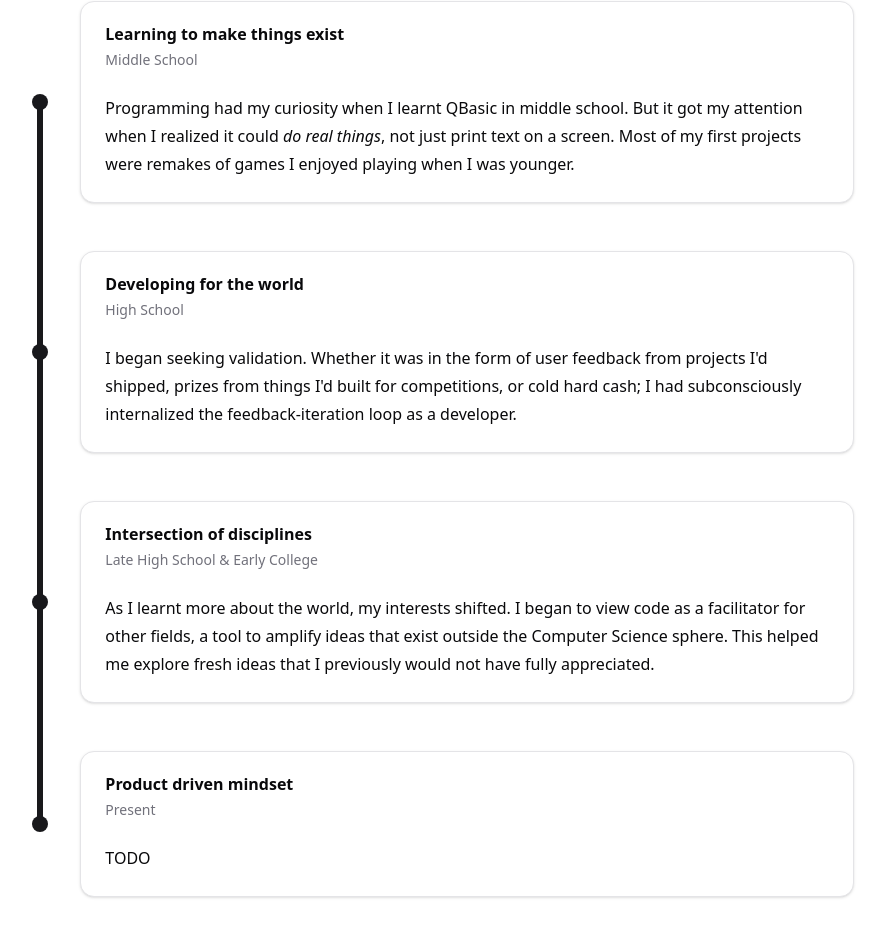
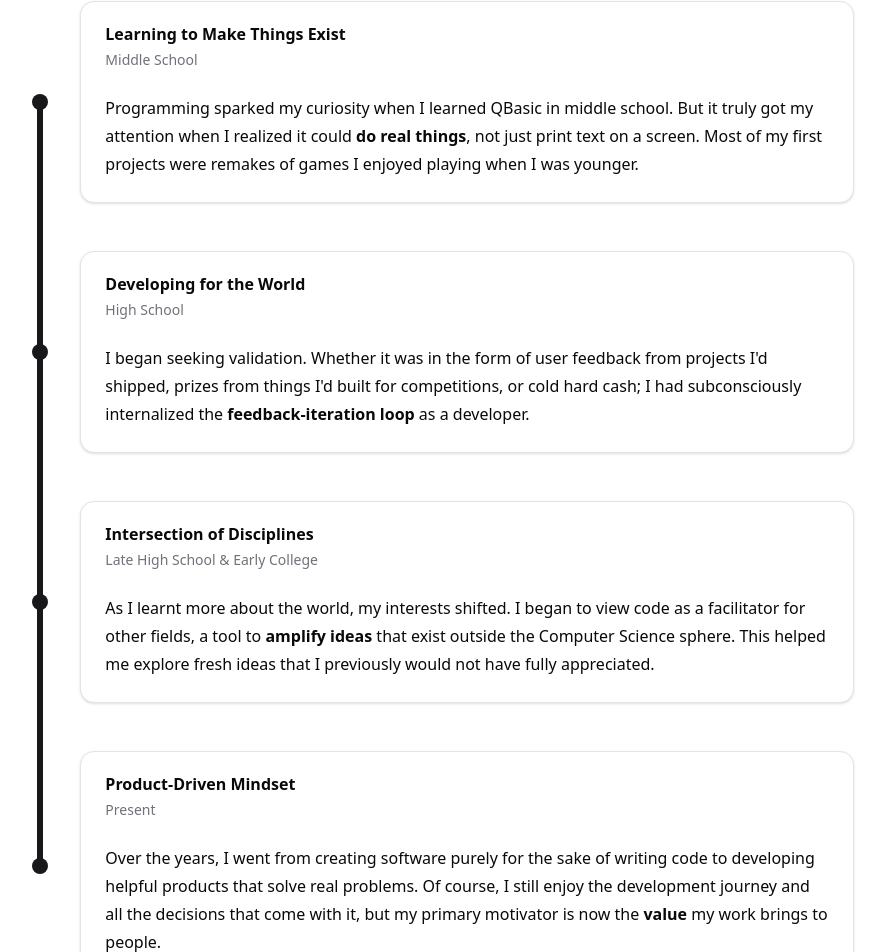
Before and after one commit to MysteryCoder456/rehatsingh.cv, a Next.js app: page / in a window 1280 px wide. Shown: the part 475-1427 px from the top of the page, without its empty margins (213-1098 px from the left). Built offline with nearby package versions, Linux system fonts and the light colour scheme.

Commit message:
feat: final timeline entry

```diff
--- a/app/page.tsx
+++ b/app/page.tsx
@@ -29,47 +29,53 @@ export default function Home() {
         {/* TODO: Drop-down to see related projects for each era. */}
         <Timeline>
           <TimelineItem
-            title="Learning to make things exist"
+            title="Learning to Make Things Exist"
             subtitle="Middle School"
             position="first"
           >
             <p>
-              Programming had my curiosity when I learnt QBasic in middle
-              school. But it got my attention when I realized it could{" "}
-              <i>do real things</i>, not just print text on a screen. Most of my
+              Programming sparked my curiosity when I learned QBasic in middle
+              school. But it truly got my attention when I realized it could{" "}
+              <b>do real things</b>, not just print text on a screen. Most of my
               first projects were remakes of games I enjoyed playing when I was
               younger.
             </p>
           </TimelineItem>
 
-          <TimelineItem title="Developing for the world" subtitle="High School">
+          <TimelineItem title="Developing for the World" subtitle="High School">
             <p>
               I began seeking validation. Whether it was in the form of user
               feedback from projects I'd shipped, prizes from things I'd built
               for competitions, or cold hard cash; I had subconsciously
-              internalized the feedback-iteration loop as a developer.
+              internalized the <b>feedback-iteration loop</b> as a developer.
             </p>
           </TimelineItem>
 
           <TimelineItem
-            title="Intersection of disciplines"
+            title="Intersection of Disciplines"
             subtitle="Late High School & Early College"
           >
             <p>
               As I learnt more about the world, my interests shifted. I began to
-              view code as a facilitator for other fields, a tool to amplify
-              ideas that exist outside the Computer Science sphere. This helped
-              me explore fresh ideas that I previously would not have fully
-              appreciated.
+              view code as a facilitator for other fields, a tool to{" "}
+              <b>amplify ideas</b> that exist outside the Computer Science
+              sphere. This helped me explore fresh ideas that I previously would
+              not have fully appreciated.
             </p>
           </TimelineItem>
 
           <TimelineItem
-            title="Product driven mindset"
+            title="Product-Driven Mindset"
             subtitle="Present"
             position="last"
           >
-            <p>TODO</p>
+            <p>
+              Over the years, I went from creating software purely for the sake
+              of writing code to developing helpful products that solve real
+              problems. Of course, I still enjoy the development journey and all
+              the decisions that come with it, but my primary motivator is now
+              the <b>value</b> my work brings to people.
+            </p>
           </TimelineItem>
         </Timeline>
       </section>
```
